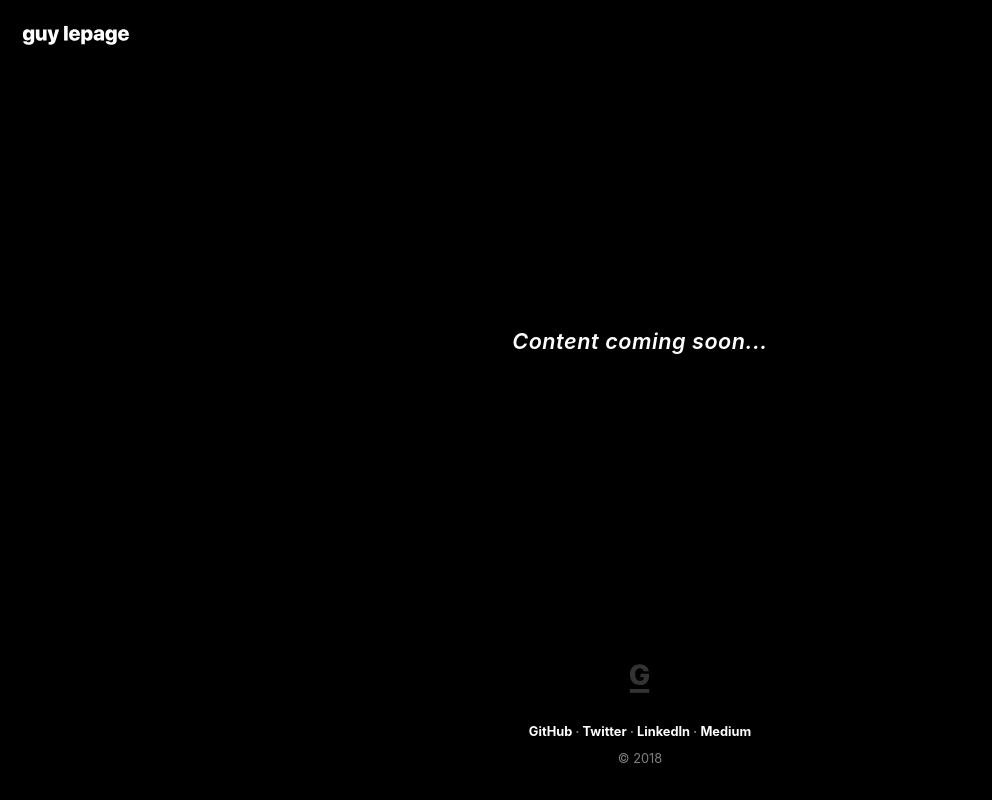
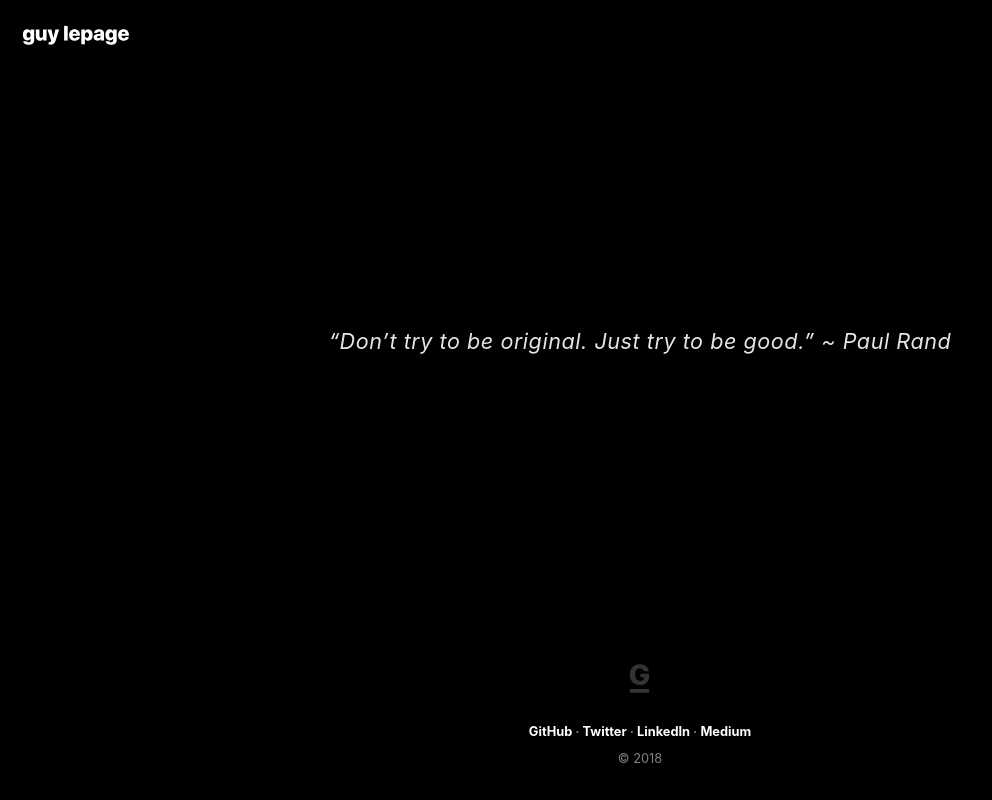
Before and after one commit to guylepage3/lepage.cc, a React (Create React App) app: page / in a window 1280 px wide. Shown: the whole page, without its empty margins (0-992 px from the left). Built offline with nearby package versions, Linux system fonts and the light colour scheme.

Commit message:
update to css animation
Signed-off-by: Guy Lepage <guylepage3@gmail.com>

```diff
--- a/src/components/Hero.js
+++ b/src/components/Hero.js
@@ -5,7 +5,7 @@ class Hero extends Component {
     return (
       <main
         role="main"
-        className="mx-auto text-center content-hero mt-auto mb-auto"
+        className="mx-auto text-center mt-auto mb-auto anima-slidein"
         style={{
           maxWidth: '685px'
         }}>
@@ -13,7 +13,12 @@ class Hero extends Component {
         </h1>
         <div className="lead text-white">
           <p>
-            <i>Content coming soon...</i>
+            <span className="anima-fadein">
+              <i>“Don’t try to be original. </i>
+            </span>
+            <span className="anima-fadein anima-fadein-delay-1700">
+              <i>Just try to be good.” ~ Paul Rand</i>
+            </span>
           </p>
         </div>
       </main>
--- a/src/styles/App.css
+++ b/src/styles/App.css
@@ -10,20 +10,41 @@
 
 .lead {
   font-size: 1.5rem;
-  font-weight: 600;
+  font-weight: 400;
   letter-spacing: 0.025em;
+  opacity: 0.9;
 }
 
 .text-footer {
   font-size: 80%;
 }
 
-.content-hero {
-  animation-name: fadein, slidein;
-  animation-duration: 2.3s, 1.3s;
+.anima-slidein {
+  animation-name: slidein;
+  animation-duration: 1.3s;
 }
 
-@keyframes fadein {
+.anima-fadein {
+  animation-name: anima-fadein;
+  animation-duration: 2.3s;
+  animation-fill-mode: forwards;
+}
+
+.anima-fadein-delay-1700 {
+  animation-delay: 1700ms;
+  opacity: 0;
+}
+
+@keyframes slidein {
+  from {
+    padding-top: 55px;
+  }
+  to {
+    padding-top: 0px;
+  }
+}
+
+@keyframes anima-fadein {
   from {
     opacity: 0;
   }
@@ -32,12 +53,12 @@
   }
 }
 
-@keyframes slidein {
+@keyframes anima-fadein-delay-1700 {
   from {
-    padding-top: 55px;
+    opacity: 0;
   }
   to {
-    padding-top: 0px;
+    opacity: 1;
   }
 }
 
```
Also changed, not shown: 1 other file (tests, documents, lock files or other folders).
